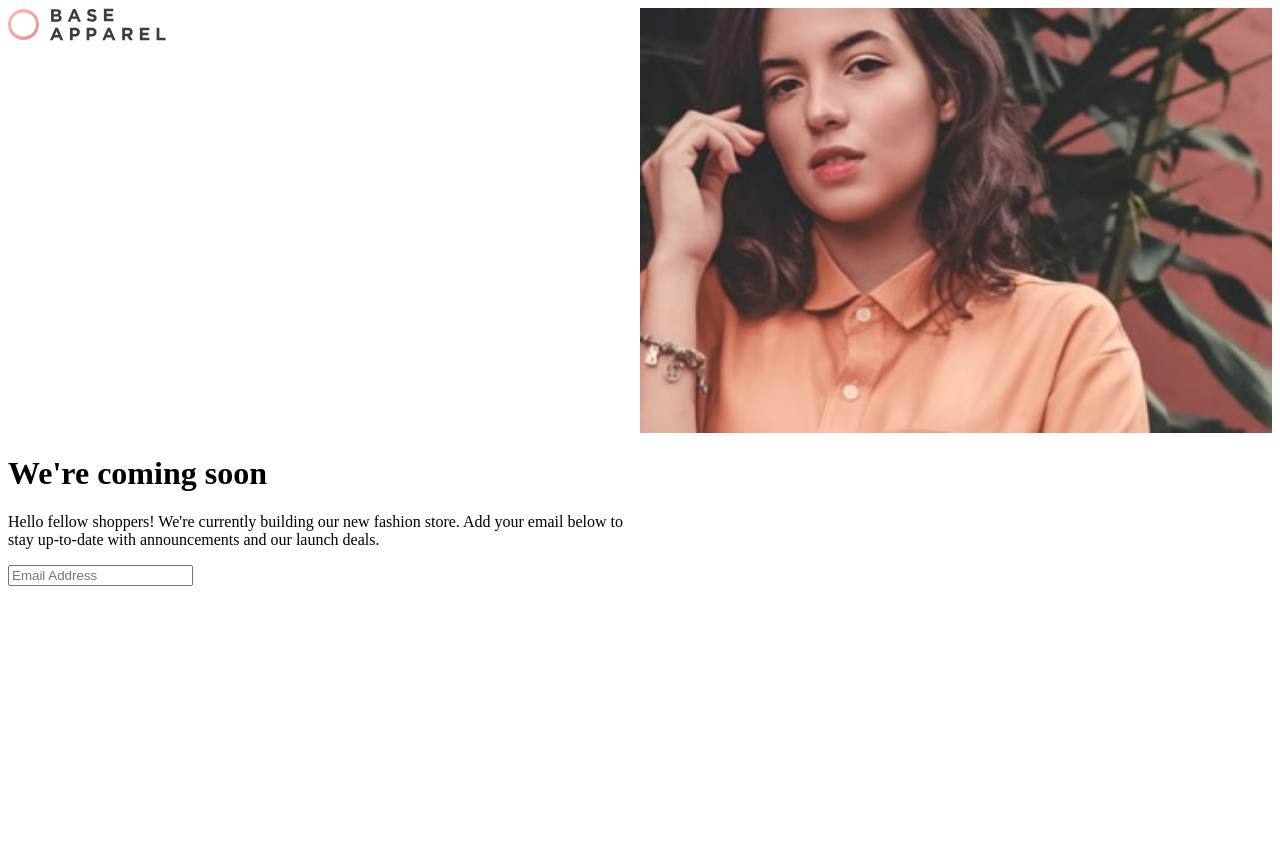
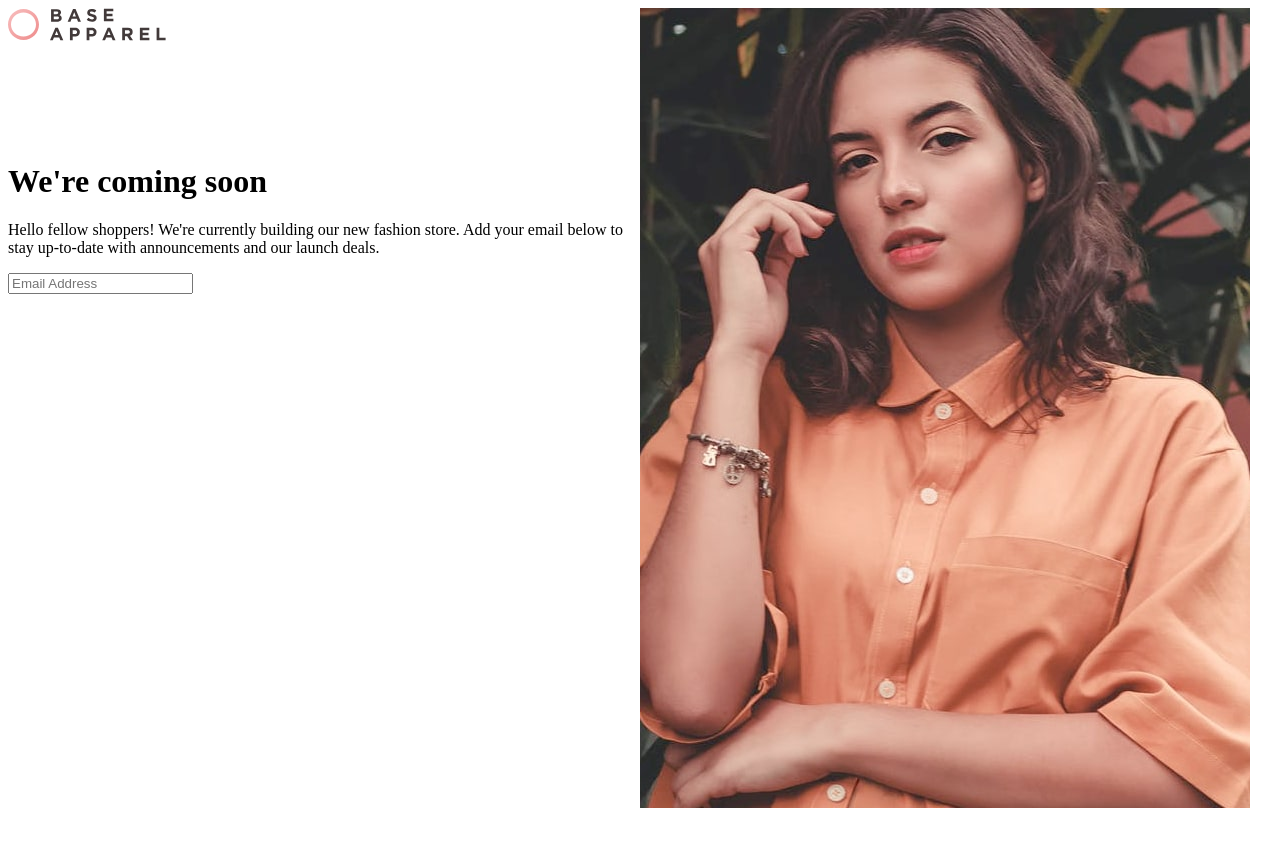
Before and after one commit to jcsmileyjr/Base-Apparel-Component, a plain HTML site: page index.html in a window 1280 px wide. After the commit the page ends 816 px from the top, so only its background shows below. Drawn offline with Linux system fonts and the light colour scheme.

Commit message:
Really struggle  to get CSS Grid  working

```diff
--- a/index.html
+++ b/index.html
@@ -18,54 +18,63 @@
 
       grid-template-areas:
       "header"
-      "primaryImage"
+      "img"
       "main";
     }
 
-    .primayImage {
-      grid-area: image;
+    .primaryImage {
+      grid-area: img;
     }
 
-    main {
+    .main {
       grid-area: main;
     }
 
-    header {
+    .header {
       grid-area: header;
     }
 
     .primaryImage--mobileStyle {
       min-height: 100%;
-      width: 100%;
+      display: flex;
+    }
+
+    .primaryImage--desktopStyle {
+        min-height: 100%;
+        display: none
     }
 
     @media only screen and (min-width: 600px) {
       body {
         display: grid;
         grid-template-columns: repeat(2, 1fr);
-        grid-template-rows: .1fr 1fr;
-        grid-column-gap: 0px;
-        grid-row-gap: 0px;
-
-        display: grid;
-        grid-template-columns: repeat(2, 1fr);
         grid-template-rows: .2fr 1fr;
         grid-template-areas:
-        "header image"
-        "main image";
+        "header img"
+        "main img";
+      }
+
+      .primaryImage--mobileStyle {
+        min-height: 100%;
+        display: none;
+      }
+      .primaryImage--desktopStyle {
+        min-height: 100%;
+        display: flex;
       }
 
     }
   </style>
 </head>
 <body>
-  <header>
+  <header class="header">
     <img src="images/logo.svg" alt="" class="header__logo--style" />
   </header>
   <div class="primaryImage">
     <img src="images/hero-mobile.jpg" class="primaryImage--mobileStyle" alt=""/>
+    <img src="images/hero-desktop.jpg" class="primaryImage--desktopStyle" alt=""/>
   </div>
-  <main>
+  <main class="main">
     <h1>We're coming soon</h1>
     <p>Hello fellow shoppers! We're currently building our new fashion store.
   Add your email below to stay up-to-date with announcements and our launch deals.</p>
```
